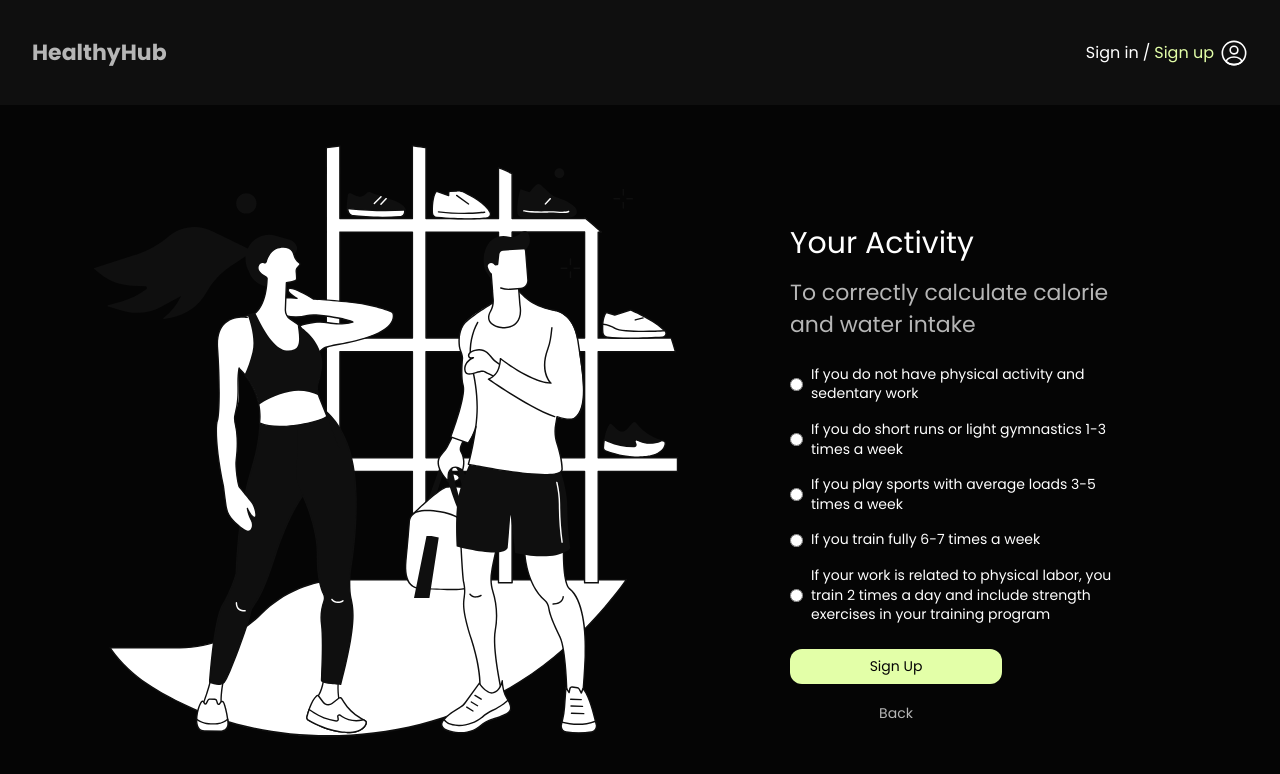
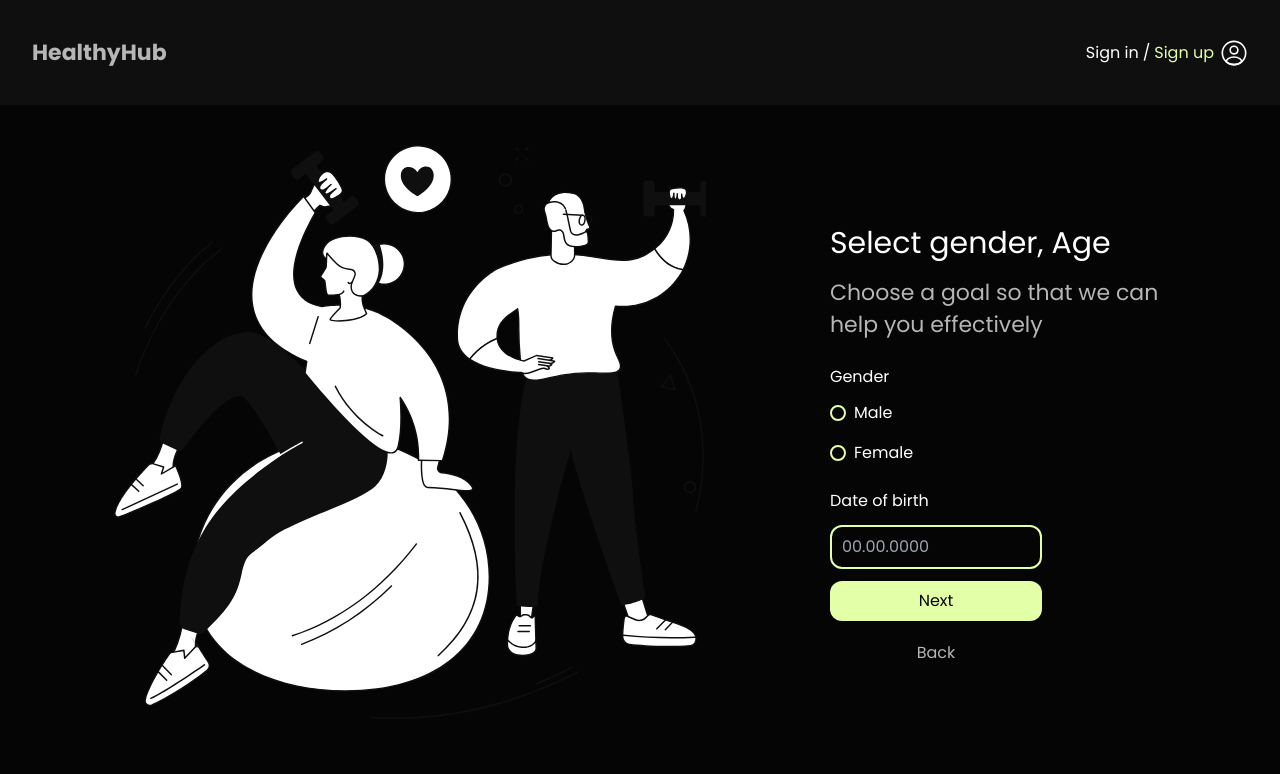
Before and after one commit to AnnaHort/for-your-healthy, a React (Vite) app: page /for-your-healthy/signup in a window 1280 px wide. Shown: the top 774 px of the page. Built offline with nearby package versions, Linux system fonts and the light colour scheme.

Commit message:
RadioBtnComponent

```diff
--- a/src/components/GenderComponent.jsx
+++ b/src/components/GenderComponent.jsx
@@ -1,3 +1,5 @@
+import RadioBtnComponent from "./RadioBtnComponent";
+
 const GenderComponent = () => {
   return (
     <div className="max-w-[375px] m-auto md:max-w-[380px] lg:mt-20 lg:w-[420px] lg:m-0">
@@ -11,15 +13,32 @@ const GenderComponent = () => {
       <form method="post" className="mb-10 ">
         <fieldset className="flex mb-6 flex-col gap-4">
           <legend className="mb-3">Gender</legend>
+          <div className="flex lg:flex-col lg:gap-4">
+            <div className="relative w-full flex items-center gap-2 w-[50%]">
+              <div className="relative flex items-center">
+                <input
+                  type="radio"
+                  id="male"
+                  name="gender"
+                  className="peer opacity-0 z-1 w-4 h-4"
+                />
+                <RadioBtnComponent />
+              </div>
+              <label htmlFor="male">Male</label>
+            </div>
 
-          <div className="w-[50%]">
-            <input type="radio" id="male" name="gender" />
-            <label htmlFor="male">Male</label>
-          </div>
-
-          <div className="w-[50%]">
-            <input type="radio" id="female" name="gender" />
-            <label htmlFor="female">Female</label>
+            <div className="relative w-full flex items-center gap-2 w-[50%]">
+              <div className="relative flex items-center">
+                <input
+                  type="radio"
+                  id="female"
+                  name="gender"
+                  className="peer opacity-0 z-1 w-4 h-4"
+                />
+                <RadioBtnComponent />
+              </div>
+              <label htmlFor="female">Female</label>
+            </div>
           </div>
         </fieldset>
         <div className="flex flex-col gap-3 lg:max-w-[212px]">
--- a/src/components/Header.jsx
+++ b/src/components/Header.jsx
@@ -1,6 +1,6 @@
 import { NavLink } from "react-router-dom";
 import UserIcon from "../assets/svg/UserIcon";
-import YourActivityPage from "../Pages/YourActivityPage";
+import GenderPage from "../Pages/GenderPage";
 
 const Header = () => {
   return (
@@ -39,7 +39,7 @@ const Header = () => {
         </div>
       </div>
       <div className="py-6 px-2.5 md:py-10 md:px-0">
-        <YourActivityPage />
+        <GenderPage />
         {/* <Outlet /> */}
       </div>
     </>
--- /dev/null
+++ b/src/components/RadioBtnComponent.jsx
@@ -0,0 +1,9 @@
+const RadioBtnComponent = () => {
+  return (
+    <>
+      <span className="absolute w-4 h-4 rounded-full border-2 border-liteGreen -z-10"></span>
+      <span className="absolute w-1.5 h-1.5 rounded-full peer-checked:bg-liteGreen -z-10 top-1/2 left-1/2 transform -translate-x-1/2 -translate-y-1/2"></span>
+    </>
+  );
+};
+export default RadioBtnComponent;
--- a/src/components/YourActivityComponent.jsx
+++ b/src/components/YourActivityComponent.jsx
@@ -1,3 +1,5 @@
+import RadioBtnComponent from "./RadioBtnComponent";
+
 const YourActivityComponent = () => {
   return (
     <>
@@ -11,36 +13,78 @@ const YourActivityComponent = () => {
 
         <form method="post" className="mb-10 lg:max-w-[328px]">
           <fieldset className="flex mb-6 flex-col gap-4">
-            <div className="w-full flex items-center gap-2">
-              <input type="radio" id="notActivity" name="activity" />
+            <div className="relative w-full flex items-center gap-2">
+              <div className="relative flex items-center">
+                <input
+                  type="radio"
+                  name="activity"
+                  id="notActivity"
+                  className="peer opacity-0 z-1 w-4 h-4"
+                />
+                <RadioBtnComponent />
+              </div>
               <label htmlFor="notActivity" className="text-bodyText1">
                 If you do not have physical activity and sedentary work
               </label>
             </div>
 
-            <div className="w-full flex items-center gap-2">
-              <input type="radio" id="shortActivity" name="activity" />
+            <div className="relative w-full flex items-center gap-2">
+              <div className="relative flex items-center">
+                <input
+                  type="radio"
+                  name="activity"
+                  id="shortActivity"
+                  className="peer opacity-0 z-1 w-4 h-4"
+                />
+                <RadioBtnComponent />
+              </div>
+
+              <RadioBtnComponent />
               <label htmlFor="shortActivity" className="text-bodyText1">
                 If you do short runs or light gymnastics 1-3 times a week
               </label>
             </div>
 
-            <div className="w-full flex items-center gap-2">
-              <input type="radio" id="someActivity" name="activity" />
+            <div className="relative w-full flex items-center gap-2">
+              <div className="relative flex items-center">
+                <input
+                  type="radio"
+                  name="activity"
+                  id="someActivity"
+                  className="peer opacity-0 z-1 w-4 h-4"
+                />
+                <RadioBtnComponent />
+              </div>
               <label htmlFor="someActivity" className="text-bodyText1">
                 If you play sports with average loads 3-5 times a week
               </label>
             </div>
 
-            <div className="w-full flex items-center gap-2">
-              <input type="radio" id="fullyActivity" name="activity" />
+            <div className="relative w-full flex items-center gap-2">
+              <div className="relative flex items-center">
+                <input
+                  type="radio"
+                  name="activity"
+                  id="fullyActivity"
+                  className="peer opacity-0 z-1 w-4 h-4"
+                />
+                <RadioBtnComponent />
+              </div>
               <label htmlFor="fullyActivity" className="text-bodyText1">
                 If you train fully 6-7 times a week
               </label>
             </div>
 
-            <div className="w-full flex items-center gap-2">
-              <input type="radio" id="hurdActivity" name="activity" />
+            <div className="relative w-full flex items-center gap-2">
+              <div className="relative flex items-center">
+                <input
+                  type="radio"
+                  name="activity"
+                  id="hurdActivity"
+                  className="peer opacity-0 z-1 w-4 h-4"
+                />
+                <RadioBtnComponent />
+              </div>
               <label htmlFor="hurdActivity" className="text-bodyText1">
                 If your work is related to physical labor, you train 2 times a
                 day and include strength exercises in your training program
--- a/src/components/YourGoalComponent.jsx
+++ b/src/components/YourGoalComponent.jsx
@@ -1,3 +1,5 @@
+import RadioBtnComponent from "./RadioBtnComponent";
+
 const YourGoalComponent = () => {
   return (
     <>
@@ -13,22 +15,46 @@ const YourGoalComponent = () => {
           action=""
           className="flex gap-6 flex-col mb-12 md:max-w-[380px] md:m-auto md:mb-[206px] lg:m-0 lg:max-w-[212px] lg:mb-[168px]"
         >
-          <div className="flex items-center gap-2">
-            <input type="radio" id="LoseFat" name="goal" className="" />
-            <label htmlFor="LoseFat" className="">
+          <div className="relative w-full flex items-center gap-2">
+            <div className="relative flex items-center">
+              <input
+                type="radio"
+                name="goal"
+                id="LoseFat"
+                className="peer opacity-0 z-1 w-4 h-4"
+              />
+              <RadioBtnComponent />
+            </div>
+            <label htmlFor="LoseFat" className="text-bodyText1">
               <span>Lose Fat</span>
             </label>
           </div>
 
-          <div className="flex gap-2">
-            <input type="radio" id="Maintain" name="goal" className="" />
+          <div className="relative w-full flex items-center gap-2">
+            <div className="relative flex items-center">
+              <input
+                type="radio"
+                id="Maintain"
+                name="goal"
+                className="peer opacity-0 z-1 w-4 h-4"
+              />
+              <RadioBtnComponent />
+            </div>
             <label htmlFor="Maintain" className="text-white ">
               Maintain
             </label>
           </div>
 
-          <div className="flex gap-2">
-            <input type="radio" id="GainMuscle" name="goal" className="" />
+          <div className="relative w-full flex items-center gap-2">
+            <div className="relative flex items-center">
+              <input
+                type="radio"
+                id="GainMuscle"
+                name="goal"
+                className="peer opacity-0 z-1 w-4 h-4"
+              />
+              <RadioBtnComponent />
+            </div>
             <label htmlFor="GainMuscle" className="text-white">
               Gain Muscle
             </label>
```
